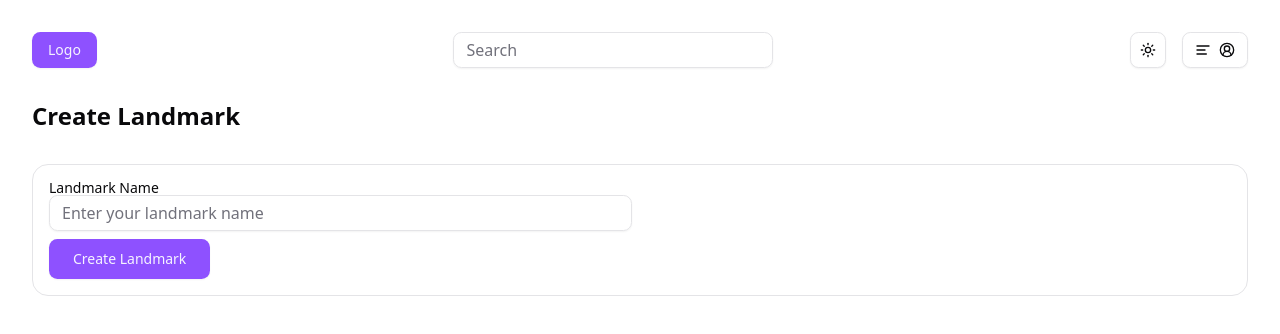
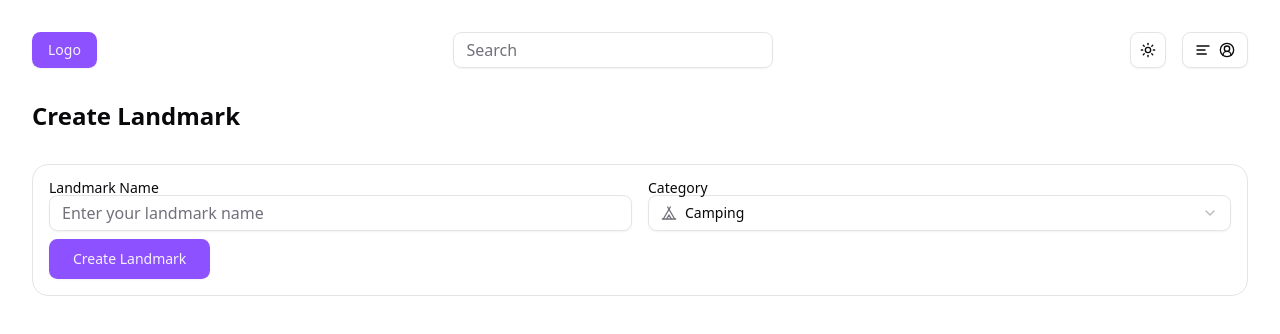
Before and after one commit to Chanachai04/nextjs-camping, a Next.js app: page /camp/create in a window 1280 px wide. Shown: the top 334 px of the page. Built offline with nearby package versions, Linux system fonts and the light colour scheme.

Commit message:
add: input category ใน form landmark

```diff
--- a/package.json
+++ b/package.json
@@ -13,6 +13,7 @@
     "@prisma/client": "^6.10.1",
     "@radix-ui/react-dropdown-menu": "^2.1.15",
     "@radix-ui/react-label": "^2.1.7",
+    "@radix-ui/react-select": "^2.2.5",
     "@radix-ui/react-slot": "^1.2.3",
     "class-variance-authority": "^0.7.1",
     "clsx": "^2.1.1",
--- a/src/app/camp/create/page.tsx
+++ b/src/app/camp/create/page.tsx
@@ -1,5 +1,6 @@
 import { createLandmarkAction } from "@/actions/action";
 import { SubmitButton } from "@/components/form/Buttons";
+import CategoryInput from "@/components/form/CategoryInput";
 import FormContainer from "@/components/form/FormContainer";
 import FormInput from "@/components/form/FormInput";
 
@@ -11,6 +12,7 @@ const CreateLandmark = async () => {
         <FormContainer action={createLandmarkAction}>
           <div className="grid md:grid-cols-2 gap-4">
             <FormInput label="Landmark Name" name="name" type="text" placeholder="Enter your landmark name" />
+            <CategoryInput />
           </div>
           <SubmitButton text="create landmark" size="lg" />
         </FormContainer>
--- /dev/null
+++ b/src/components/form/CategoryInput.tsx
@@ -0,0 +1,29 @@
+import { Label } from "@/components/ui/label";
+import { Select, SelectContent, SelectItem, SelectTrigger, SelectValue } from "@/components/ui/select";
+import { categories } from "@/utils/category";
+const CategoryInput = ({ defaultValue }: { defaultValue?: string }) => {
+  const name = "category";
+  return (
+    <div className="mb-2">
+      <Label htmlFor={name} className="capitalize">
+        {name}
+      </Label>
+      <Select defaultValue={defaultValue || categories[0].label} name={name} required>
+        <SelectTrigger className="w-full">
+          <SelectValue />
+        </SelectTrigger>
+        <SelectContent>
+          {categories.map((item) => (
+            <SelectItem key={item.label} value={item.label}>
+              <span className="capitalize flex items-center gap-2">
+                <item.icon />
+                {item.label}
+              </span>
+            </SelectItem>
+          ))}
+        </SelectContent>
+      </Select>
+    </div>
+  );
+};
+export default CategoryInput;
--- /dev/null
+++ b/src/components/ui/select.tsx
@@ -0,0 +1,185 @@
+"use client"
+
+import * as React from "react"
+import * as SelectPrimitive from "@radix-ui/react-select"
+import { CheckIcon, ChevronDownIcon, ChevronUpIcon } from "lucide-react"
+
+import { cn } from "@/lib/utils"
+
+function Select({
+  ...props
+}: React.ComponentProps<typeof SelectPrimitive.Root>) {
+  return <SelectPrimitive.Root data-slot="select" {...props} />
+}
+
+function SelectGroup({
+  ...props
+}: React.ComponentProps<typeof SelectPrimitive.Group>) {
+  return <SelectPrimitive.Group data-slot="select-group" {...props} />
+}
+
+function SelectValue({
+  ...props
+}: React.ComponentProps<typeof SelectPrimitive.Value>) {
+  return <SelectPrimitive.Value data-slot="select-value" {...props} />
+}
+
+function SelectTrigger({
+  className,
+  size = "default",
+  children,
+  ...props
+}: React.ComponentProps<typeof SelectPrimitive.Trigger> & {
+  size?: "sm" | "default"
+}) {
+  return (
+    <SelectPrimitive.Trigger
+      data-slot="select-trigger"
+      data-size={size}
+      className={cn(
+        "border-input data-[placeholder]:text-muted-foreground [&_svg:not([class*='text-'])]:text-muted-foreground focus-visible:border-ring focus-visible:ring-ring/50 aria-invalid:ring-destructive/20 dark:aria-invalid:ring-destructive/40 aria-invalid:border-destructive dark:bg-input/30 dark:hover:bg-input/50 flex w-fit items-center justify-between gap-2 rounded-md border bg-transparent px-3 py-2 text-sm whitespace-nowrap shadow-xs transition-[color,box-shadow] outline-none focus-visible:ring-[3px] disabled:cursor-not-allowed disabled:opacity-50 data-[size=default]:h-9 data-[size=sm]:h-8 *:data-[slot=select-value]:line-clamp-1 *:data-[slot=select-value]:flex *:data-[slot=select-value]:items-center *:data-[slot=select-value]:gap-2 [&_svg]:pointer-events-none [&_svg]:shrink-0 [&_svg:not([class*='size-'])]:size-4",
+        className
+      )}
+      {...props}
+    >
+      {children}
+      <SelectPrimitive.Icon asChild>
+        <ChevronDownIcon className="size-4 opacity-50" />
+      </SelectPrimitive.Icon>
+    </SelectPrimitive.Trigger>
+  )
+}
+
+function SelectContent({
+  className,
+  children,
+  position = "popper",
+  ...props
+}: React.ComponentProps<typeof SelectPrimitive.Content>) {
+  return (
+    <SelectPrimitive.Portal>
+      <SelectPrimitive.Content
+        data-slot="select-content"
+        className={cn(
+          "bg-popover text-popover-foreground data-[state=open]:animate-in data-[state=closed]:animate-out data-[state=closed]:fade-out-0 data-[state=open]:fade-in-0 data-[state=closed]:zoom-out-95 data-[state=open]:zoom-in-95 data-[side=bottom]:slide-in-from-top-2 data-[side=left]:slide-in-from-right-2 data-[side=right]:slide-in-from-left-2 data-[side=top]:slide-in-from-bottom-2 relative z-50 max-h-(--radix-select-content-available-height) min-w-[8rem] origin-(--radix-select-content-transform-origin) overflow-x-hidden overflow-y-auto rounded-md border shadow-md",
+          position === "popper" &&
+            "data-[side=bottom]:translate-y-1 data-[side=left]:-translate-x-1 data-[side=right]:translate-x-1 data-[side=top]:-translate-y-1",
+          className
+        )}
+        position={position}
+        {...props}
+      >
+        <SelectScrollUpButton />
+        <SelectPrimitive.Viewport
+          className={cn(
+            "p-1",
+            position === "popper" &&
+              "h-[var(--radix-select-trigger-height)] w-full min-w-[var(--radix-select-trigger-width)] scroll-my-1"
+          )}
+        >
+          {children}
+        </SelectPrimitive.Viewport>
+        <SelectScrollDownButton />
+      </SelectPrimitive.Content>
+    </SelectPrimitive.Portal>
+  )
+}
+
+function SelectLabel({
+  className,
+  ...props
+}: React.ComponentProps<typeof SelectPrimitive.Label>) {
+  return (
+    <SelectPrimitive.Label
+      data-slot="select-label"
+      className={cn("text-muted-foreground px-2 py-1.5 text-xs", className)}
+      {...props}
+    />
+  )
+}
+
+function SelectItem({
+  className,
+  children,
+  ...props
+}: React.ComponentProps<typeof SelectPrimitive.Item>) {
+  return (
+    <SelectPrimitive.Item
+      data-slot="select-item"
+      className={cn(
+        "focus:bg-accent focus:text-accent-foreground [&_svg:not([class*='text-'])]:text-muted-foreground relative flex w-full cursor-default items-center gap-2 rounded-sm py-1.5 pr-8 pl-2 text-sm outline-hidden select-none data-[disabled]:pointer-events-none data-[disabled]:opacity-50 [&_svg]:pointer-events-none [&_svg]:shrink-0 [&_svg:not([class*='size-'])]:size-4 *:[span]:last:flex *:[span]:last:items-center *:[span]:last:gap-2",
+        className
+      )}
+      {...props}
+    >
+      <span className="absolute right-2 flex size-3.5 items-center justify-center">
+        <SelectPrimitive.ItemIndicator>
+          <CheckIcon className="size-4" />
+        </SelectPrimitive.ItemIndicator>
+      </span>
+      <SelectPrimitive.ItemText>{children}</SelectPrimitive.ItemText>
+    </SelectPrimitive.Item>
+  )
+}
+
+function SelectSeparator({
+  className,
+  ...props
+}: React.ComponentProps<typeof SelectPrimitive.Separator>) {
+  return (
+    <SelectPrimitive.Separator
+      data-slot="select-separator"
+      className={cn("bg-border pointer-events-none -mx-1 my-1 h-px", className)}
+      {...props}
+    />
+  )
+}
+
+function SelectScrollUpButton({
+  className,
+  ...props
+}: React.ComponentProps<typeof SelectPrimitive.ScrollUpButton>) {
+  return (
+    <SelectPrimitive.ScrollUpButton
+      data-slot="select-scroll-up-button"
+      className={cn(
+        "flex cursor-default items-center justify-center py-1",
+        className
+      )}
+      {...props}
+    >
+      <ChevronUpIcon className="size-4" />
+    </SelectPrimitive.ScrollUpButton>
+  )
+}
+
+function SelectScrollDownButton({
+  className,
+  ...props
+}: React.ComponentProps<typeof SelectPrimitive.ScrollDownButton>) {
+  return (
+    <SelectPrimitive.ScrollDownButton
+      data-slot="select-scroll-down-button"
+      className={cn(
+        "flex cursor-default items-center justify-center py-1",
+        className
+      )}
+      {...props}
+    >
+      <ChevronDownIcon className="size-4" />
+    </SelectPrimitive.ScrollDownButton>
+  )
+}
+
+export {
+  Select,
+  SelectContent,
+  SelectGroup,
+  SelectItem,
+  SelectLabel,
+  SelectScrollDownButton,
+  SelectScrollUpButton,
+  SelectSeparator,
+  SelectTrigger,
+  SelectValue,
+}
--- /dev/null
+++ b/src/utils/category.tsx
@@ -0,0 +1,32 @@
+import { Tent, House, Mountain, Store, Utensils, Hotel, Bed } from "lucide-react";
+
+export const categories = [
+  {
+    label: "camping",
+    icon: Tent,
+  },
+  {
+    label: "house",
+    icon: House,
+  },
+  {
+    label: "hotel",
+    icon: Hotel,
+  },
+  {
+    label: "hostel",
+    icon: Bed,
+  },
+  {
+    label: "moutain",
+    icon: Mountain,
+  },
+  {
+    label: "store",
+    icon: Store,
+  },
+  {
+    label: "food",
+    icon: Utensils,
+  },
+];
```
Also changed, not shown: 1 other file (tests, documents, lock files or other folders).
